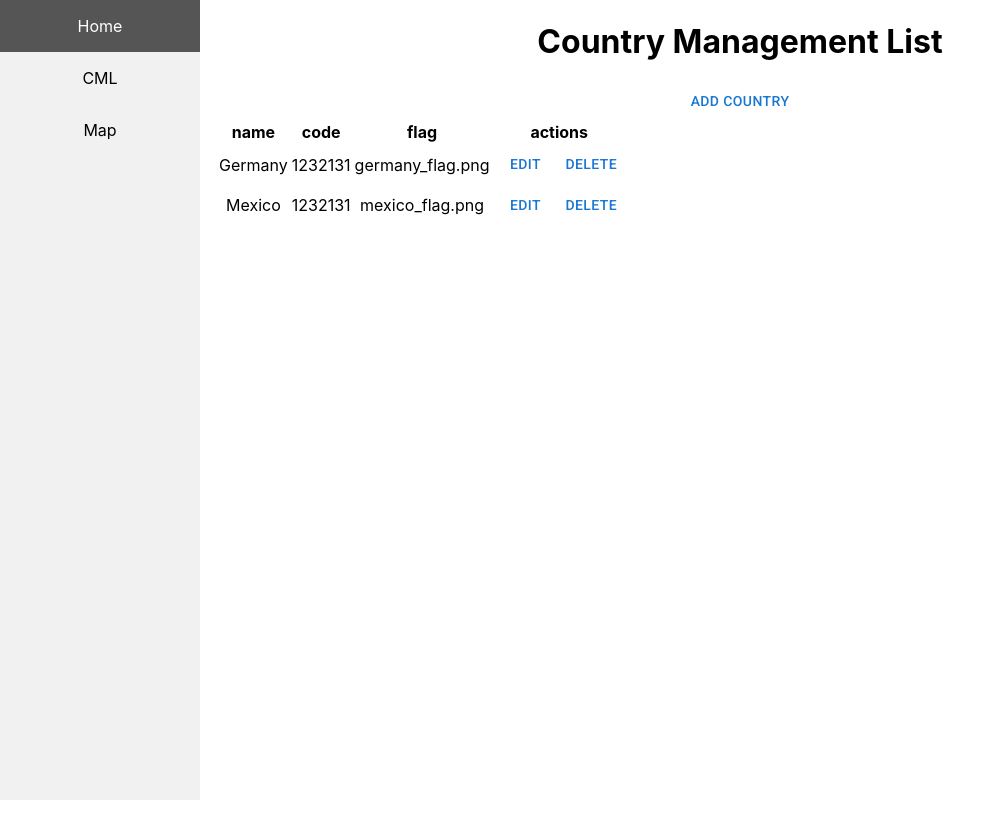
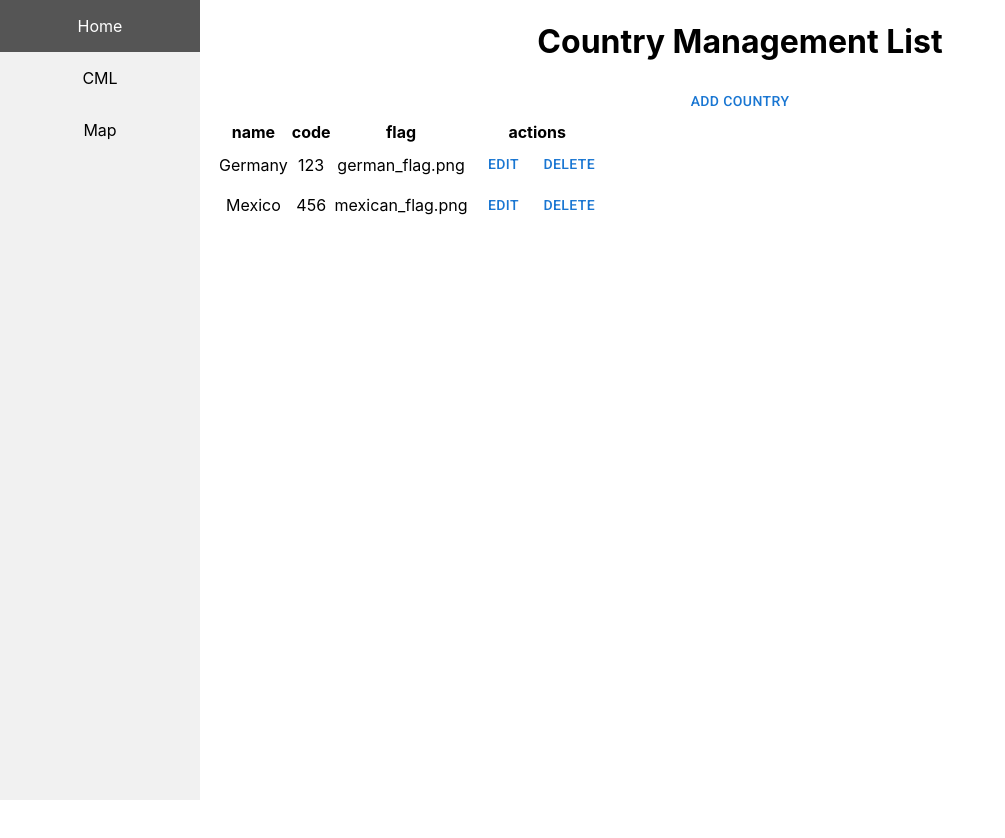
Before and after one commit to djurker21/app2-z2a-react, a React (Create React App) app: page /cml in a window 1280 px wide. Shown: the top 838 px of the page, without its empty margins (0-1005 px from the left). Built offline with nearby package versions, Linux system fonts and the light colour scheme.

Commit message:
list countries

```diff
--- a/src/pages/cml/CML.tsx
+++ b/src/pages/cml/CML.tsx
@@ -3,10 +3,27 @@ import Button from "@mui/material/Button";
 import AddModal from "./AddModal";
 import EditModal from "./EditModal";
 
+const countries = [
+  { name: "Germany", code: "123", flag: "german_flag.png" },
+  { name: "Mexico", code: "456", flag: "mexican_flag.png" },
+];
+
 export default function CML() {
   const [openEdit, setOpenEdit] = React.useState(false);
   const handleOpenEdit = () => setOpenEdit(true);
   const handleCloseEdit = () => setOpenEdit(false);
+
+  const listCountries = countries.map((country, i) => (
+    <tr key={i}>
+      <td>{country.name}</td>
+      <td>{country.code}</td>
+      <td>{country.flag}</td>
+      <td>
+        <Button onClick={handleOpenEdit}>edit</Button>
+        <Button>delete</Button>
+      </td>
+    </tr>
+  ));
 
   return (
     <div className="content">
@@ -22,26 +39,7 @@ export default function CML() {
             <th>actions</th>
           </tr>
         </thead>
-        <tbody>
-          <tr>
-            <td>Germany</td>
-            <td>1232131</td>
-            <td>germany_flag.png</td>
-            <td>
-              <Button onClick={handleOpenEdit}>edit</Button>
-              <Button>delete</Button>
-            </td>
-          </tr>
-          <tr>
-            <td>Mexico</td>
-            <td>1232131</td>
-            <td>mexico_flag.png</td>
-            <td>
-              <Button onClick={handleOpenEdit}>edit</Button>
-              <Button>delete</Button>
-            </td>
-          </tr>
-        </tbody>
+        <tbody>{listCountries}</tbody>
       </table>
     </div>
   );
```
